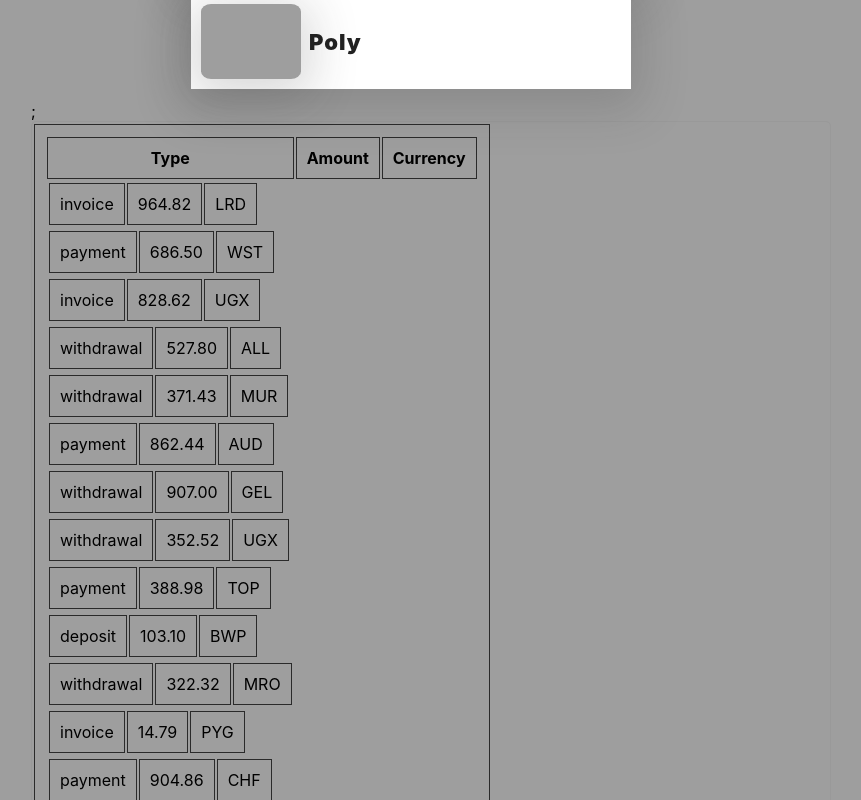
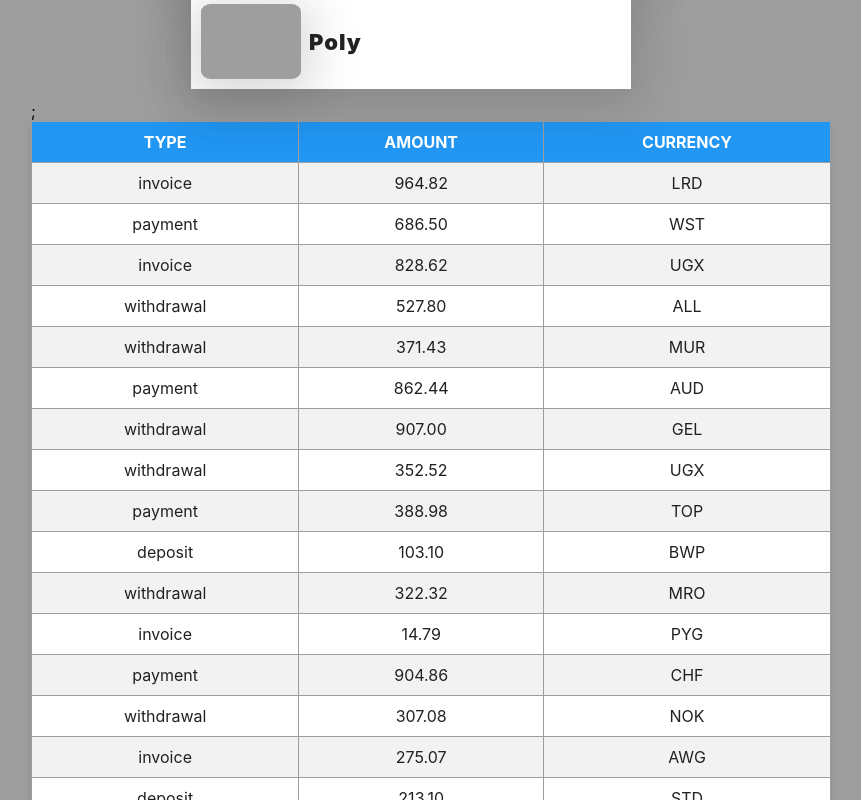
Before and after one commit to Weselka/goit-react-hw-01-components, a React (Create React App) app: page / in a window 1280 px wide. Shown: the part 1360-2160 px from the top of the page, without its empty margins (209-1070 px from the left). Built offline with nearby package versions, Linux system fonts and the light colour scheme; grey boxes are pictures that could not be loaded.

Commit message:
add style TransactionHistory

```diff
--- a/src/components/App/App.jsx
+++ b/src/components/App/App.jsx
@@ -3,7 +3,7 @@ import { Section, Container } from 'components';
 import { Profile } from '../Profile/Profile';
 import { Statistics } from '../Statistics/Statistics';
 import { FriendList } from '../FriendList/FriendList';
-import { TransactionHistory } from '../TransactionHistory';
+import { TransactionHistory } from '../TransactionHistory/TransactionHistory';
 import user from 'data/user.json';
 import data from 'data/data.json';
 import friends from 'data/friends.json';
--- a/src/components/Transaction.js
+++ /dev/null
@@ -1,38 +0,0 @@
-import PropTypes from 'prop-types';
-
-export const Transaction = ({ item: { type, amount, currency } }) => {
-  return (
-    <div>
-      <td
-        style={{
-          padding: 10,
-          border: '1px solid #2a2a2a',
-        }}
-      >
-        {type}
-      </td>
-      <td
-        style={{
-          padding: 10,
-          border: '1px solid #2a2a2a',
-        }}
-      >
-        {amount}
-      </td>
-      <td
-        style={{
-          padding: 10,
-          border: '1px solid #2a2a2a',
-        }}
-      >
-        {currency}
-      </td>
-    </div>
-  );
-};
-
-Transaction.propTypes = {
-  type: PropTypes.string.isRequired,
-  amount: PropTypes.string.isRequired,
-  currency: PropTypes.string.isRequired,
-};
--- a/src/components/TransactionHistory.js
+++ /dev/null
@@ -1,64 +0,0 @@
-import PropTypes from 'prop-types';
-import { Transaction } from './Transaction';
-
-export const TransactionHistory = ({ items }) => {
-  return (
-    <div
-      style={{
-        // display: table,
-        padding: 2,
-        borderRadius: 5,
-        border: '1px solid #999',
-      }}
-    >
-      <table
-        class="transaction-history"
-        style={{
-          // borderCollapse: collapse,
-          padding: 10,
-          border: '1px solid #2a2a2a',
-        }}
-      >
-        <thead>
-          <tr>
-            <th
-              style={{
-                padding: 10,
-                border: '1px solid #2a2a2a',
-              }}
-            >
-              Type
-            </th>
-            <th
-              style={{
-                padding: 10,
-                border: '1px solid #2a2a2a',
-              }}
-            >
-              Amount
-            </th>
-            <th
-              style={{
-                padding: 10,
-                border: '1px solid #2a2a2a',
-              }}
-            >
-              Currency
-            </th>
-          </tr>
-        </thead>
-        <tbody>
-          {items.map(item => (
-            <tr class="item" key={item.id}>
-              <Transaction item={item} />
-            </tr>
-          ))}
-        </tbody>
-      </table>
-    </div>
-  );
-};
-
-TransactionHistory.propTypes = {
-  id: PropTypes.string.isRequired,
-};
--- /dev/null
+++ b/src/components/TransactionHistory/TransactionHistory.js
@@ -0,0 +1,32 @@
+import PropTypes from 'prop-types';
+import { BaseTable, THead, Tr, Th, Td } from './TransactionHistory.styled';
+
+export const TransactionHistory = ({ items }) => {
+  return (
+    <BaseTable>
+      <THead>
+        <tr>
+          <Th>Type</Th>
+          <Th>Amount</Th>
+          <Th>Currency</Th>
+        </tr>
+      </THead>
+      <tbody>
+        {items.map(({ id, type, amount, currency }) => (
+          <Tr key={id}>
+            <Td>{type}</Td>
+            <Td>{amount}</Td>
+            <Td>{currency}</Td>
+          </Tr>
+        ))}
+      </tbody>
+    </BaseTable>
+  );
+};
+
+TransactionHistory.propTypes = {
+  id: PropTypes.string.isRequired,
+  type: PropTypes.string.isRequired,
+  amount: PropTypes.string.isRequired,
+  currency: PropTypes.string.isRequired,
+};
--- /dev/null
+++ b/src/components/TransactionHistory/TransactionHistory.styled.js
@@ -0,0 +1,36 @@
+import styled from '@emotion/styled';
+// import { theme } from 'styles';
+
+export const BaseTable = styled.table`
+  width: 100%;
+  border-collapse: collapse;
+
+  background-color: ${({ theme }) => theme.colors.white};
+  text-align: center;
+
+  box-shadow: ${({ theme }) => theme.shadows.small};
+`;
+
+export const THead = styled.thead`
+  color: ${({ theme }) => theme.colors.white};
+  background-color: ${({ theme }) => theme.colors.accent};
+  text-transform: uppercase;
+`;
+
+export const Tr = styled.tr`
+  &:nth-of-type(odd) {
+    background-color: ${({ theme }) => theme.colors.light};
+  }
+`;
+
+export const Th = styled.th`
+  padding: 10px;
+  border: 1px solid ${({ theme }) => theme.colors.gray};
+  color: ${({ theme }) => theme.colors.white};
+`;
+
+export const Td = styled.td`
+  padding: 10px;
+  border: 1px solid ${({ theme }) => theme.colors.gray};
+  color: ${({ theme }) => theme.colors.dark};
+`;
--- a/src/components/index.js
+++ b/src/components/index.js
@@ -7,4 +7,4 @@ export * from 'components/FriendList/FriendList.js';
 export * from 'components/FriendListItem/FriendListItem.js';
 export * from 'components/Statistics/Statistics.js';
 export * from 'components/StatisticItem/StatisticItem.js';
-// export * from 'components/CryptoHistory/CryptoHistory.js';
+export * from 'components/TransactionHistory/TransactionHistory.js';
```
